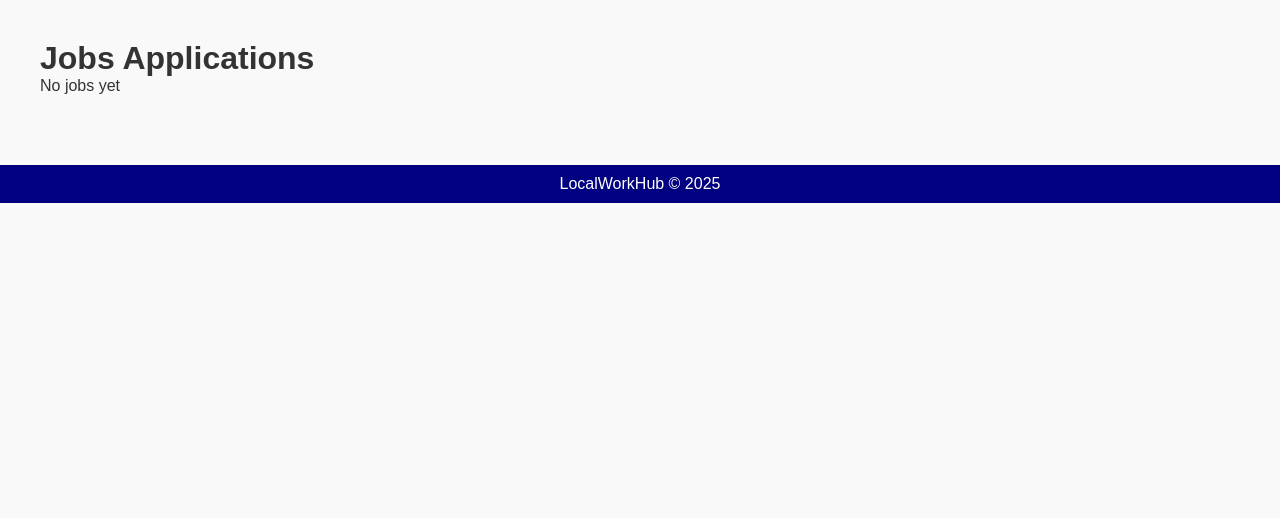
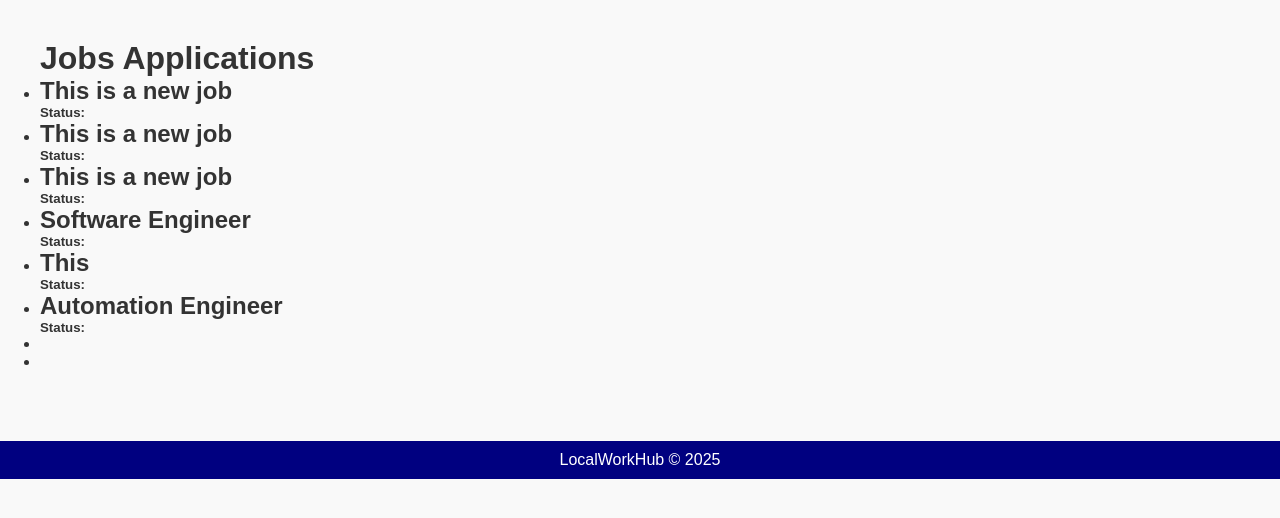
Before and after one commit to tassneemaltaf/local_jobs_api, a Django app: page /job_apps/ in a window 1280 px wide. Shown: the part 41-559 px from the top of the page. Run offline with Django 5.2, Linux system fonts and the light colour scheme; data comes from the database, SQL or seed files in the repository; both versions use the stored data as it was after the commit; data that the repository does not hold is empty.

Commit message:
AUthentication for applicant to apply for jobs and view jobs applied in the Job Applications page

```diff
--- a/local_jobs_listings/api/forms.py
+++ b/local_jobs_listings/api/forms.py
@@ -5,3 +5,9 @@
   class Meta:
     model = CustomUser
     fields = ['name', 'email', 'role', 'profile_picture']
+  def save(self, commit=True):
+    job = super().save(commit=False)
+    job.recruiter = self.user
+    if commit:
+      job.save()
+    return job
--- a/local_jobs_listings/api/models.py
+++ b/local_jobs_listings/api/models.py
@@ -61,7 +61,7 @@
   location = models.CharField(max_length=255)
   job_description = models.TextField()
   is_applied = models.BooleanField(default=False)
-  recruiter = models.ForeignKey(CustomUser, on_delete=models.CASCADE, related_name="jobs",  null=True, blank=True)
+  recruiter = models.ForeignKey(CustomUser, models.CASCADE, related_name="recruiter", default=1)
 
 #This model is to check the job application process for a certain job role
 class JobApplication(models.Model):
--- a/local_jobs_listings/api/templates/api/job_list.html
+++ b/local_jobs_listings/api/templates/api/job_list.html
@@ -12,7 +12,7 @@
             <h5>Location: {{job.location }}</h5>
             <p>Description: {{ job.job_description }}</p>
             {% if user.is_authenticated and user.role == "job_seeker" %}
-                <button><a href="apply">Apply</a></button>
+                <button><a href="{% url 'apply' job.pk %}">Apply</a></button>
             {% endif %}
         </li>
         {% empty %}
--- a/local_jobs_listings/api/templates/api/jobapplication_list.html
+++ b/local_jobs_listings/api/templates/api/jobapplication_list.html
@@ -4,10 +4,12 @@
 
 <h1>Jobs Applications</h1>
 <ul>
-    {% for job in job_apps %}
+    {% for job in jobs %}
     <li>
-        <h2>{{ job.job_id }}</h2>
-        <h5>Status: {{job.application_status }}</h5>
+        {% if job.is_applied == True %}
+            <h2>{{ job.job_title }}</h2>
+            <h5>Status:</h5>
+        {% endif %}
     </li>
     {% empty %}
         <p>No jobs yet</p>
--- a/local_jobs_listings/api/urls.py
+++ b/local_jobs_listings/api/urls.py
@@ -1,7 +1,7 @@
 from django.urls import path
 from django.contrib.auth import views as auth_views
 from django.views.generic import TemplateView
-from .views import JobListView, JobCreateView, JobApplicationListView, jobs_posted, register
+from .views import JobListView, JobCreateView, JobAppListView, register, jobs_posted, apply
 
 urlpatterns = [
     path('register/', register, name='register'),
@@ -11,5 +11,6 @@
     path('jobs_posted/', jobs_posted, name='jobs_posted'),
     path('', JobListView.as_view(), name='home'),
     path('new/', JobCreateView.as_view(), name='job_create'),
-    path('job_apps/', JobApplicationListView.as_view(), name='job_apps'),
+    path('job_apps/', JobAppListView.as_view(), name='job_apps'),
+    path('apply/<int:pk>', apply, name='apply'),
 ]
--- a/local_jobs_listings/api/views.py
+++ b/local_jobs_listings/api/views.py
@@ -1,4 +1,4 @@
-from django.shortcuts import render, redirect
+from django.shortcuts import render, redirect, get_object_or_404
 from .forms import CustomUserForm
 from django.views import generic
 from django.urls import reverse_lazy
@@ -20,15 +20,22 @@
 
 def jobs_posted(request):
   user = request.user
-  if not user.is_authenticated:
-    return render(request, "api/jobs_posted.html", {'jobs': [], 'user': user})
-
   jobs = Job.objects.filter(recruiter=user)
   return render(request, "api/jobs_posted.html", {'jobs': jobs, 'user': user})
 
 
-# def apply(request):
+def apply(request, pk):
+  job = get_object_or_404(Job, pk=pk)
+  if request.user.is_authenticated and request.user.role == "job_seeker":
+    job.is_applied = True
+    job.save()
+    return redirect('job_apps')
+  return redirect('home')
 
+class JobAppListView(generic.ListView):
+  model = Job
+  template_name="api/jobapplication_list.html"
+  context_object_name = 'jobs'
 
 class JobListView(generic.ListView):
   model = Job
@@ -47,9 +54,3 @@
   template_name = "api/job_create.html"
   context_object_name = 'jobs'
   success_url = reverse_lazy('home')
-
-
-class JobApplicationListView(generic.ListView):
-  model = JobApplication
-  template_name = "api/jobapplication_list.html"
-  context_object_name = 'job_apps'
```
Also changed, not shown: local_jobs_listings/api/templates/api/jobs_posted.html (+4 -6 lines), local_jobs_listings/api/migrations/0006_alter_job_recruiter.py (added), local_jobs_listings/api/migrations/0007_remove_job_recruiter.py (added), local_jobs_listings/api/migrations/0008_job_recruiter.py (added), local_jobs_listings/api/migrations/0009_alter_job_recruiter.py (added), local_jobs_listings/api/migrations/0010_alter_job_recruiter.py (added), local_jobs_listings/api/migrations/0011_alter_job_recruiter.py (added), local_jobs_listings/api/migrations/0012_alter_job_recruiter.py (added), local_jobs_listings/api/migrations/0013_alter_job_recruiter.py (added), local_jobs_listings/api/migrations/0014_alter_job_recruiter.py (added), local_jobs_listings/api/migrations/0015_alter_job_recruiter.py (added), local_jobs_listings/db.sqlite3.
